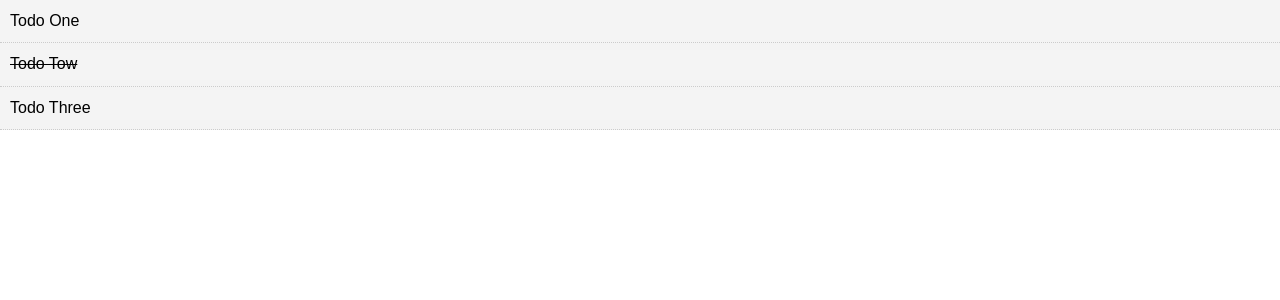
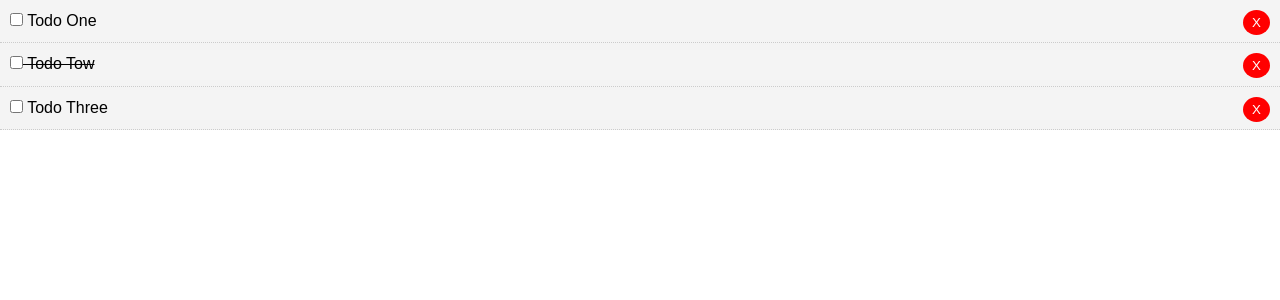
Before and after one commit to ghost-fa/vue-todolist, a Vue app: page / in a window 1280 px wide. Shown: the top 300 px of the page. Built offline with nearby package versions, Linux system fonts and the light colour scheme.

Commit message:
add checkbox and add methods markcomplete to check if the proprty is completed

```diff
--- a/src/components/TodoItem.vue
+++ b/src/components/TodoItem.vue
@@ -1,15 +1,27 @@
 <template>
 <div class="todo-item" v-bind:class="{'is-complete':todo.completed}">
 
-  <p>{{todo.title}}</p>
+  <p>
+    <input type="checkbox" v-on:change="markComplete" >
+    {{todo.title}}
+
+<button @click="$emit('del-todo', todo.id)"
+ class="del">X</button>
+  </p>
 
 </div>
 </template>
 
 <script>
 export default{
-  name:'TodosItem',
-props:['todo']
+  name:'TodoItem',
+props:['todo'],
+methods:{
+  markComplete(){
+    this.todo.completed=!this.todo.completed;
+
+  }
+}
 }
 
 </script>
```
